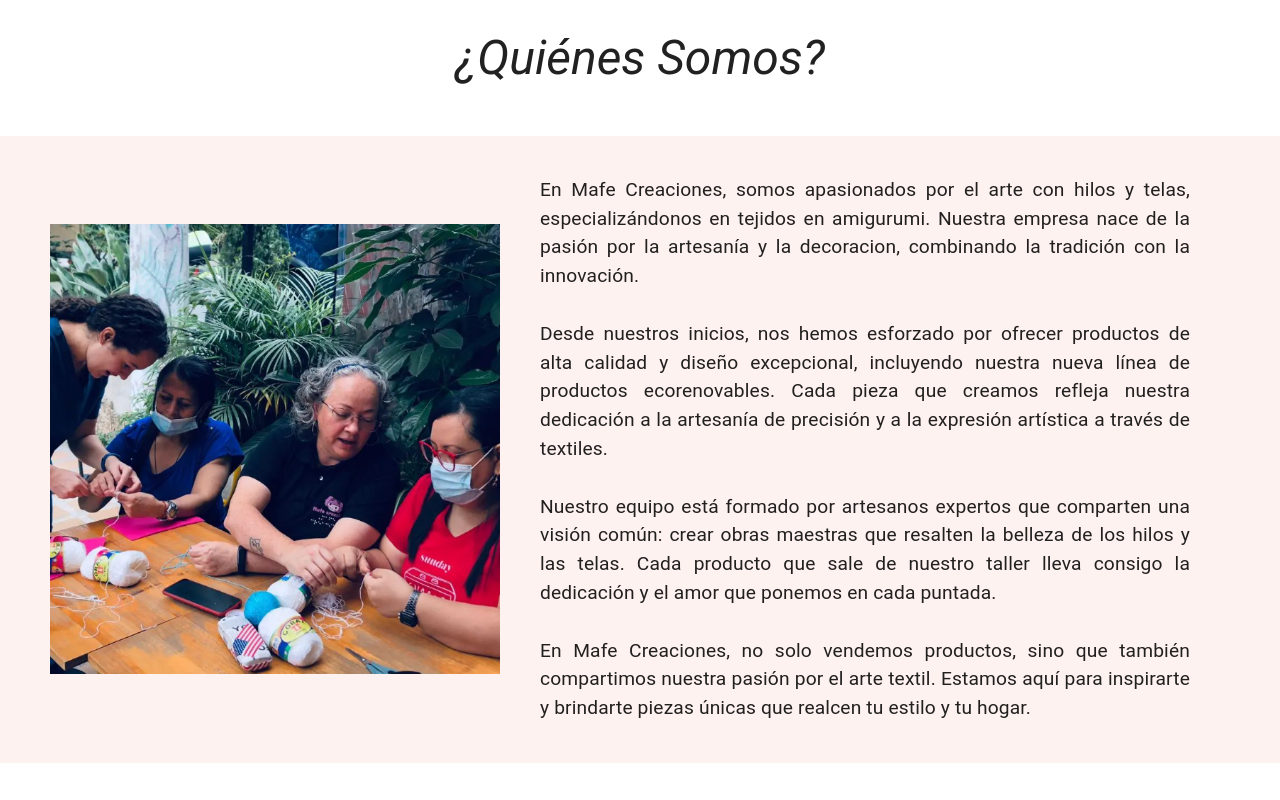
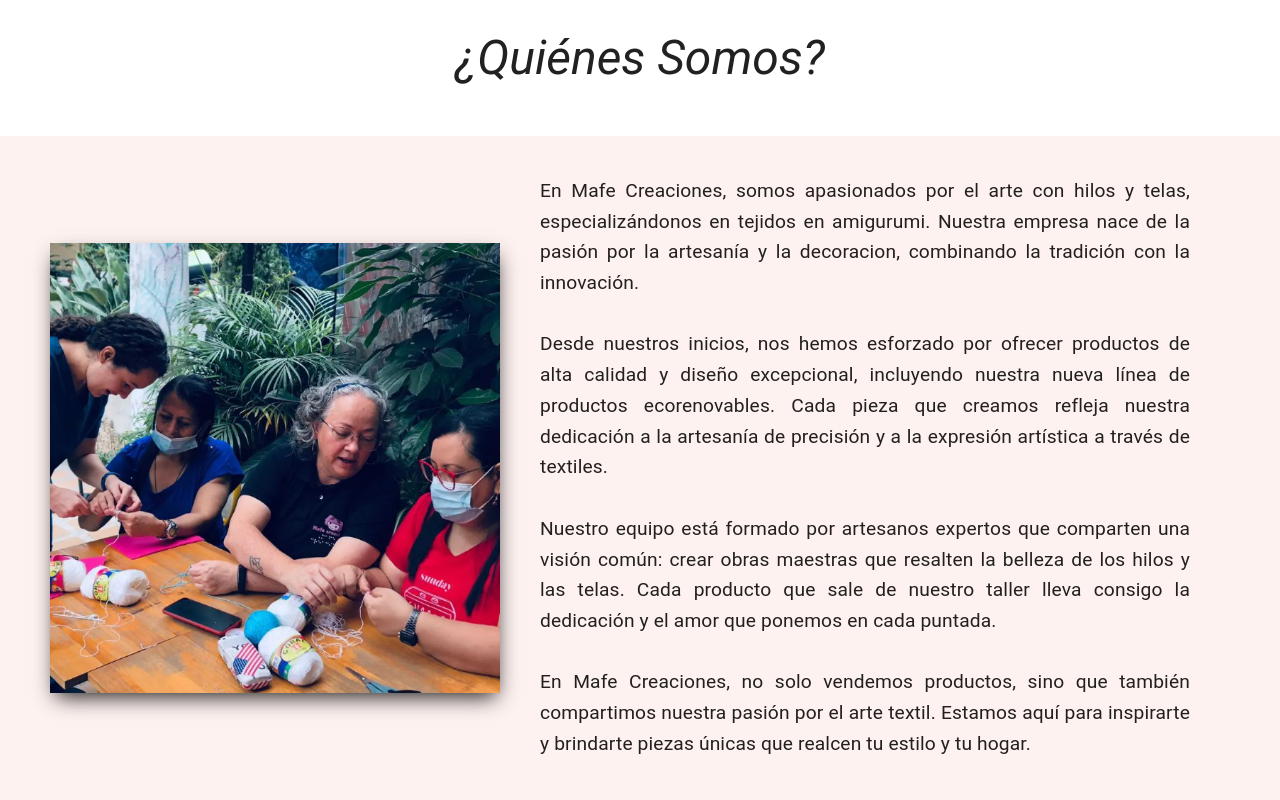
Before and after one commit to DiegoCP17/MafeCreaciones-Web, a React (Create React App) app: page / in a window 1280 px wide. Shown: the part 2005-2805 px from the top of the page. Before the commit the page ends 2768 px from the top, so only its background shows below. Built offline with nearby package versions, Linux system fonts and the light colour scheme.

Commit message:
Nuevos estilos

```diff
--- a/src/components/AboutUs/StyleAboutUs.js
+++ b/src/components/AboutUs/StyleAboutUs.js
@@ -54,7 +54,7 @@ export const StyledImg = styled.img`
   max-height: 600px;
   object-fit: cover;
   transition: all 0.3s ease-in-out;
-
+  box-shadow: 1px 9px 20px -5px;
   && {
     height: 450px;
   }
@@ -69,4 +69,5 @@ export const Styledtypographyparagraph = styled(Typography)`
   padding: 40px;
   font-size: 1.2em;
   text-align: justify;
+  line-height: 1.6;
 `;
```
